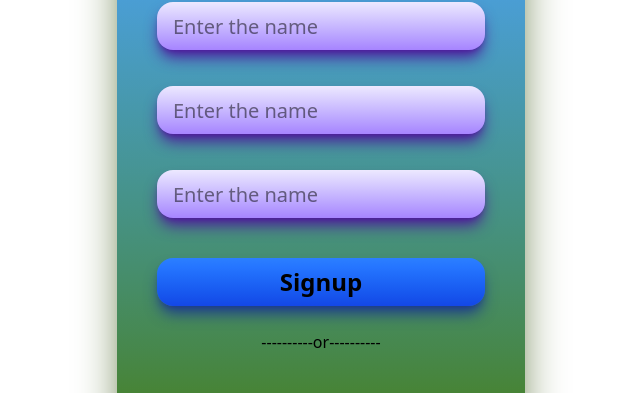
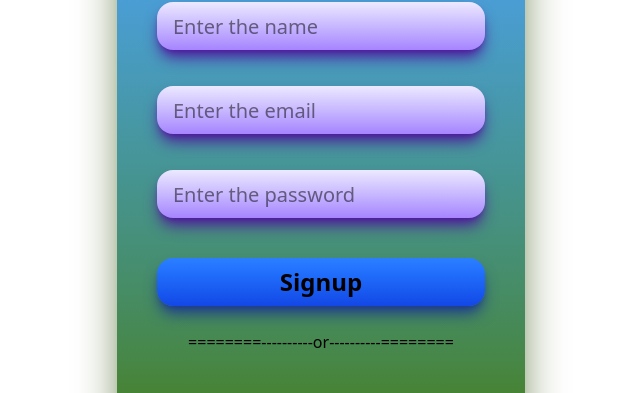
Before and after one commit to Endev0ur/Project2-Blog-App, a React (Vite) app in the folder frontend/: page /signup in a window 1280 px wide. Shown: the part 232-625 px from the top of the page, without its empty margins (319-959 px from the left). Built offline with nearby package versions, Linux system fonts and the light colour scheme.

Commit message:
User Authentication : frontend - backend integration done

```diff
--- a/frontend/src/App.jsx
+++ b/frontend/src/App.jsx
@@ -2,6 +2,7 @@ import React from 'react'
 import Signup from './pages/Signup'
 import Login from './pages/Login'
 import {Routes , Route, Navigate} from "react-router-dom"
+import Home from './pages/Home'
 
 const App = () => {
   return (
@@ -10,6 +11,7 @@ const App = () => {
         <Route path='/' element={<Navigate to='/signup' />}></Route>
         <Route path="/signup" element={<Signup />}></Route>
         <Route path='/login' element={<Login />}></Route>
+        <Route path='/home' element={<Home />}></Route>
       </Routes>
     </div>
   )
--- /dev/null
+++ b/frontend/src/pages/Home.jsx
@@ -0,0 +1,9 @@
+import React from 'react'
+
+const Home = () => {
+  return (
+    <div>Home</div>
+  )
+}
+
+export default Home
--- a/frontend/src/pages/Login.jsx
+++ b/frontend/src/pages/Login.jsx
@@ -1,8 +1,59 @@
-import React from "react";
+
+import React, { useState } from "react";
+import { useNavigate } from "react-router-dom";
 
 const Login = () => {
+
+  const [logininfo , setLoginInfo] = useState({
+    email : "",
+    password : "",
+  })
+
+  const navigateTo = useNavigate();
+
+  const handleChange = (e) => {
+    const {name , value} = e.target;
+    const previnfo = {...logininfo};
+    previnfo[name] = value;
+    setLoginInfo(previnfo);
+  }
+
+
+  const handleSubmit = async (e) => {
+    e.preventDefault();
+    const {email , password} = logininfo;
+
+    if(!email || !password){
+      alert("All Fields are mandatory !");
+    }
+
+    const url = "http://localhost:3000/auth/login";
+    const response = await fetch(url , {
+      method: "POST",
+      headers: {
+        "Content-Type": "application/json",
+      },
+      body: JSON.stringify(logininfo),
+    })
+
+    console.log(response);
+    const result = await response.json();
+    console.log(result);
+
+    const {message , success} = result;
+
+    if(success){
+      setTimeout(() => {
+        navigateTo("/home");
+      },2000);
+    }
+
+  }
+
+
+
   return (
-    <div className="h-auto p-10 w-[90%] sm:w-auto  bg-amber-300 flex flex-col items-center overflow-hidden rounded-2xl bg-gradient-to-b from-blue-400  to-lime-700 shadow-2xl shadow-lime-900 ">
+    <form className="h-auto p-10 w-[90%] sm:w-auto  bg-amber-300 flex flex-col items-center overflow-hidden rounded-2xl bg-gradient-to-b from-blue-400  to-lime-700 shadow-2xl shadow-lime-900 " onSubmit={handleSubmit}>
       <h1 className="text-4xl font-bold mb-8">Login</h1>
 
 
@@ -13,6 +64,8 @@ const Login = () => {
           name="email"
           autoComplete="off"
           className="h-full w-full pl-4 pr-4 outline-none text-xl"
+          value={logininfo.email}
+          onChange={handleChange}
         />
       </div>
 
@@ -23,13 +76,15 @@ const Login = () => {
           name="password"
           autoComplete="off"
           className="h-full w-full pl-4 pr-4 outline-none text-xl"
+          value={logininfo.password}
+          onChange={handleChange}
         />
       </div>
 
 
 
       <div className="w-[100%] h-12 flex justify-center items-center mt-6 rounded-2xl text-2xl font-bold bg-gradient-to-b from-blue-500 to-blue-700 shadow-lg shadow-blue-900">
-        <button className="h-full w-full outline-none cursor-pointer">Login</button>
+        <button className="h-full w-full outline-none cursor-pointer" type="submit">Login</button>
       </div>
       <br />
       <p>----------or----------</p>
@@ -37,7 +92,7 @@ const Login = () => {
       <div className="bg-amber-500 w-[100%] h-12 flex justify-center items-center ">
         <button>Login with google</button>
       </div>
-    </div>
+    </form>
   );
 };
 
--- a/frontend/src/pages/Signup.jsx
+++ b/frontend/src/pages/Signup.jsx
@@ -1,9 +1,59 @@
-import React from "react";
-import { Link } from "react-router-dom";
+import React, { useState } from "react";
+import { Link, useNavigate } from "react-router-dom";
 
 const Signup = () => {
+
+  const [info , setInfo] = useState({
+    name:"",
+    email:"",
+    password:"",
+  })
+
+  const navigateTo = useNavigate();
+
+  const handleChange = (e) => {
+    const {name , value} = e.target;
+    const previnfo = {...info};
+    previnfo[name] = value;
+    setInfo(previnfo);
+
+    console.log(previnfo);
+  }
+
+  const handleSubmit = async (e) => {
+    e.preventDefault();
+
+    const {name , email , password} = info;
+
+    if(!name || !email || !password){
+      alert("All Field are mandatory !");
+    }
+
+    let url = "http://localhost:3000/auth/signup";
+    const response = await fetch(url, {
+      method: "POST",
+      headers: {
+        "Content-Type": "application/json",
+      },
+      body: JSON.stringify(info),
+    });
+
+    console.log(response);
+    const result = await response.json();
+    console.log(result);
+
+    const {message , success} = result;
+    if(success){
+      setTimeout(() => {
+        navigateTo('/login');
+      },2000);
+    }
+
+  }
+
+
   return (
-    <div className="h-auto p-10 w-[90%] sm:w-auto  flex flex-col items-center overflow-hidden rounded-2xl bg-gradient-to-b from-blue-400 to-lime-700 shadow-2xl shadow-lime-900 ">
+    <form className="h-auto p-10 w-[90%] sm:w-auto  flex flex-col items-center overflow-hidden rounded-2xl bg-gradient-to-b from-blue-400 to-lime-700 shadow-2xl shadow-lime-900 " onSubmit={handleSubmit}>
       <h1 className="text-4xl font-bold mb-8">Signup</h1>
       <div className="bg-amber-500 w-[100%] h-12 flex justify-center items-center mb-4 mt-5 rounded-2xl bg-gradient-to-b from-violet-100 to-violet-400 shadow-lg shadow-violet-900 ">
         <input
@@ -12,41 +62,47 @@ const Signup = () => {
           name="name"
           autoComplete="off"
           className="h-full w-full pl-4 pr-4 outline-none text-xl"
+          onChange={handleChange}
+          value={info.name}
         />
       </div>
 
       <div className="bg-amber-500 w-[100%] h-12 flex justify-center items-center mb-4 mt-5 rounded-2xl bg-gradient-to-b from-violet-100 to-violet-400 shadow-lg shadow-violet-900 ">
         <input
           type="text"
-          placeholder="Enter the name"
-          name="name"
+          placeholder="Enter the email"
+          name="email"
           autoComplete="off"
           className="h-full w-full pl-4 pr-4 outline-none text-xl"
+          onChange={handleChange}
+          value={info.email}
         />
       </div>
 
       <div className="bg-amber-500 w-[100%] h-12 flex justify-center items-center mb-4 mt-5 rounded-2xl bg-gradient-to-b from-violet-100 to-violet-400 shadow-lg shadow-violet-900 ">
         <input
-          type="text"
-          placeholder="Enter the name"
-          name="name"
+          type="password"
+          placeholder="Enter the password"
+          name="password"
           autoComplete="off"
           className="h-full w-full pl-4 pr-4 outline-none text-xl"
+          onChange={handleChange}
+          value={info.password}
         />
       </div>
 
 
 
       <div className="w-[100%] h-12 flex justify-center items-center mt-6 rounded-2xl text-2xl font-bold bg-gradient-to-b from-blue-500 to-blue-700 shadow-lg shadow-blue-900">
-        <button className="h-full w-full outline-none cursor-pointer">Signup</button>
+        <button className="h-full w-full outline-none cursor-pointer" type="submit">Signup</button>
       </div>
       <br />
-      <p>----------or----------</p>
+      <p>========----------or----------========</p>
       <br />
       <div className=" w-full h-12 flex justify-center items-center ">
-        <p className='font-bold text-md lg:text-lg'>Already have an account ? <span className="text-blue-400">Login</span></p>
+        <p className='font-bold text-md lg:text-lg'>Already have an account ? <Link to={"/login"} className="text-blue-400">Login</Link></p>
       </div>
-    </div>
+    </form>
   );
 };
 
```
Also changed, not shown: 1 other file (tests, documents, lock files or other folders).
